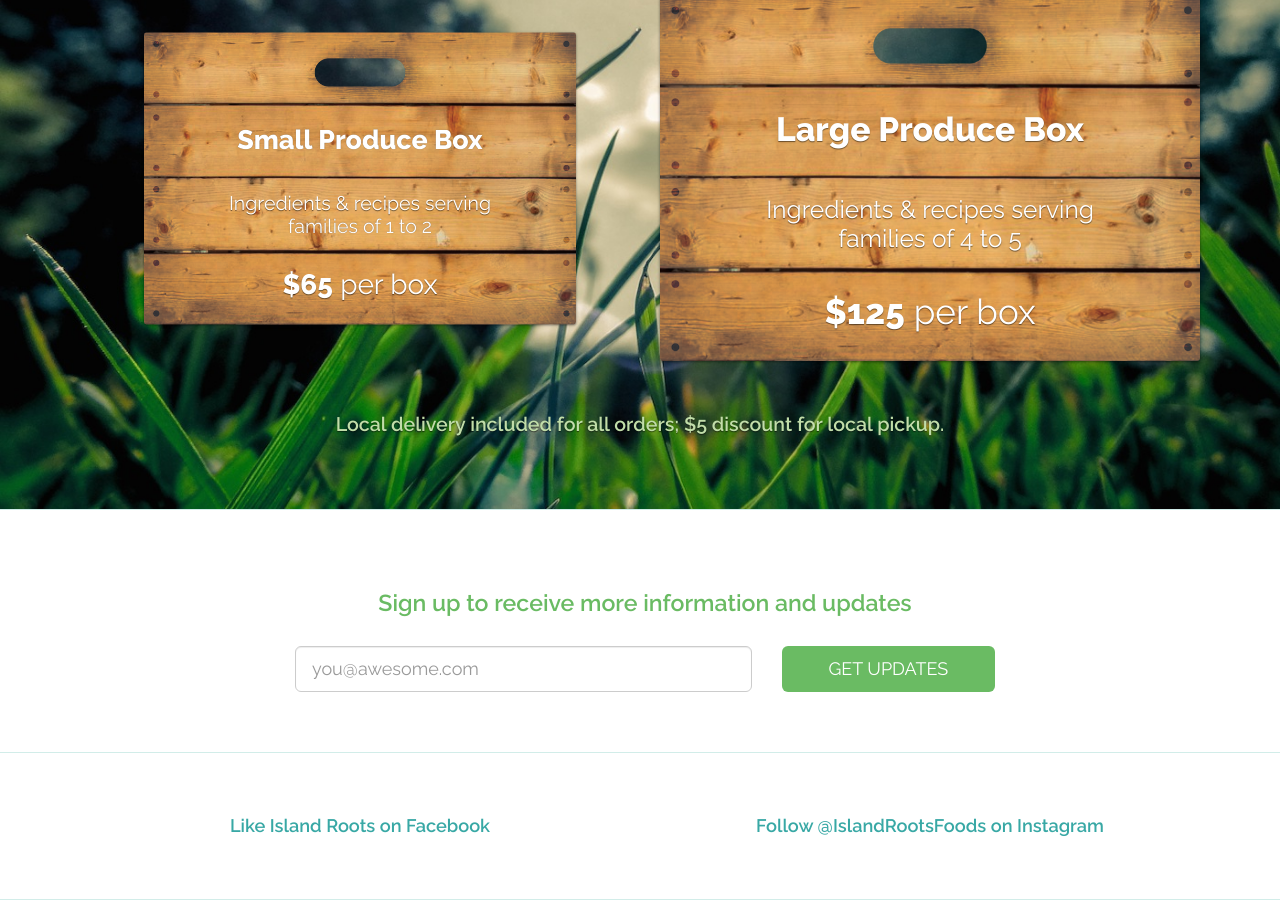
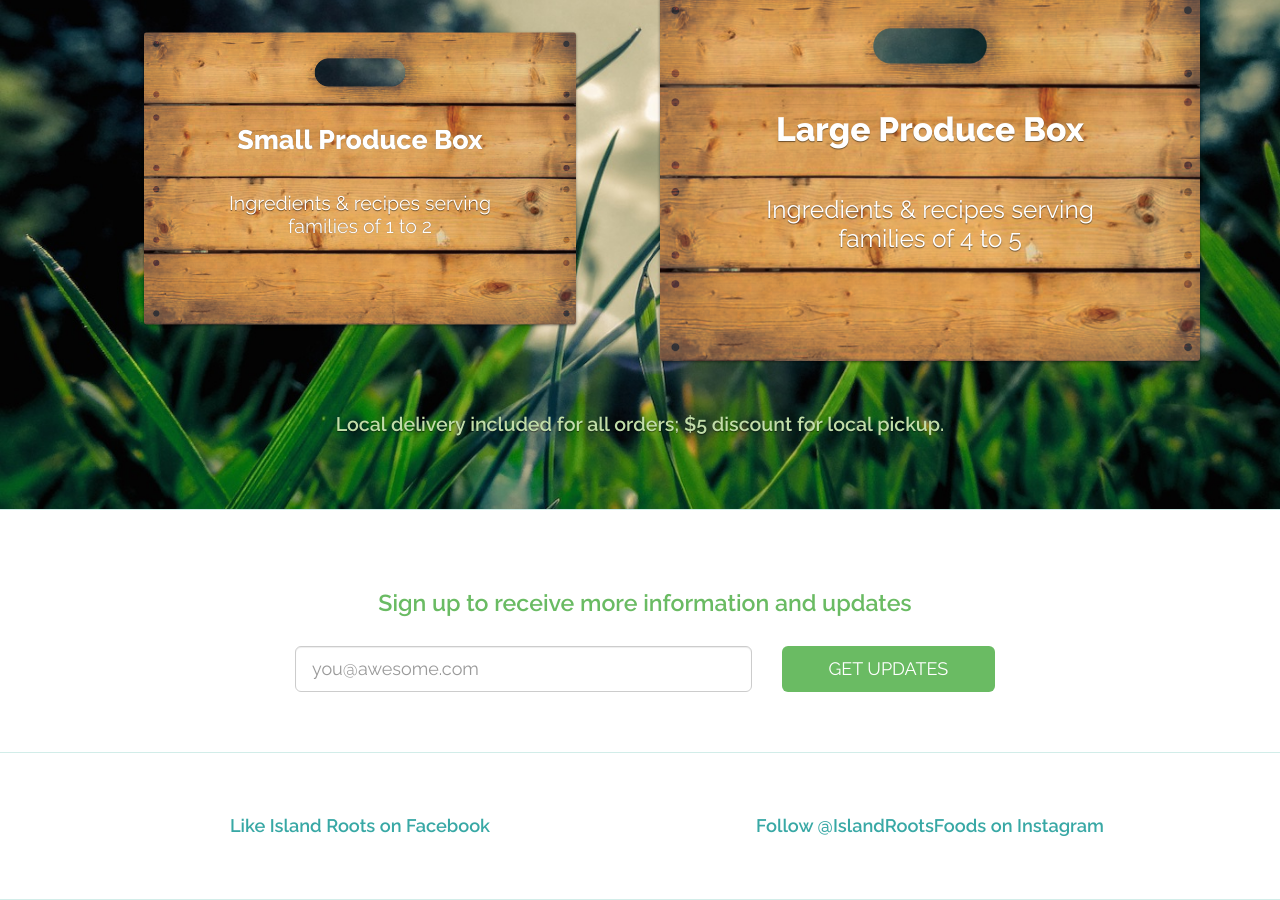
Before and after one commit to sodevious/islandroots, a Jekyll site: the page built from index.html, in a window 1280 px wide and 900 px high, scrolled down 2263 px. Built offline with Jekyll 4.4.1, drawn with Linux system fonts in a browser that asks for light colours.

Commit message:
remove prices

```diff
--- a/index.html
+++ b/index.html
@@ -225,7 +225,7 @@ layout: sectional
 
                 <p class="pricing-paragraph">Ingredients & recipes serving families of 1 to 2 </p>
 
-                <h2 class="pricing-cost"><strong>$65</strong> per box</h2>
+                <!--<h2 class="pricing-cost"><strong>$65</strong> per box</h2>-->
             </div>
 
             <!--
@@ -269,7 +269,7 @@ layout: sectional
 
                 <p class="pricing-paragraph">Ingredients & recipes serving families of 4 to 5</p>
 
-                <h2 class="pricing-cost"><strong>$125</strong> per box</h2>
+                <!--<h2 class="pricing-cost"><strong>$125</strong> per box</h2>-->
             </div>
 
 
```
